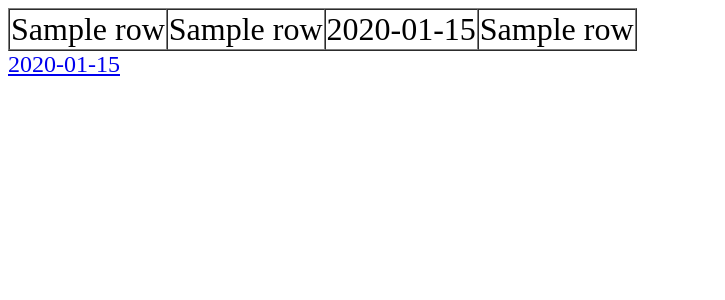
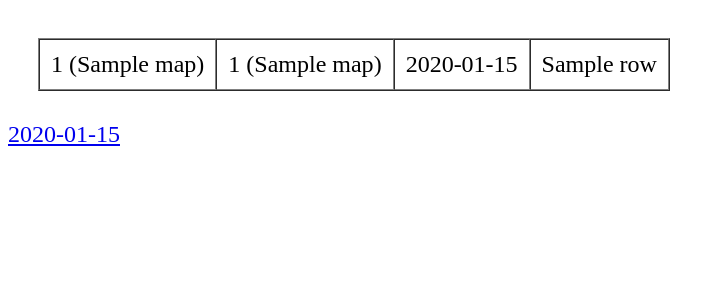
Before and after one commit to iinux/12306, a Flask app: template bjmetro/templates/index.html in a window 1280 px wide. Shown: the top 300 px of the page, without its empty margins (0-725 px from the left). Run offline with Flask 2, Linux system fonts and the light colour scheme; the template is opened without the code that fills it: most values are stand-ins (such as "Sample title", 1, 10 or a date in 2020); parts of the project's set-up code (start-up, migrations or seed data) failed here and were passed over.

Commit message:
beautiful

```diff
--- a/bjmetro/beijing_parse.py
+++ b/bjmetro/beijing_parse.py
@@ -28,6 +28,9 @@ class Parse:
         self.acc_name_map = {
 
         }
+        self.acc_name_map_with_line = {
+
+        }
         for line in lines:
             station_array = []
             stations = line.getElementsByTagName("p")
@@ -35,6 +38,8 @@ class Parse:
                 station = Station(station)
                 if station.lb != "":
                     self.acc_name_map[station.acc] = station.lb
+                    self.acc_name_map_with_line[station.acc] = [station.lb, line.getAttribute("lb"),
+                                                                line.getAttribute("lc")]
                     station_array.append(station)
 
             self.line_array.append(Line(line, station_array))
--- a/bjmetro/templates/index.html
+++ b/bjmetro/templates/index.html
@@ -8,28 +8,39 @@
             overflow: hidden;
             overflow-y: auto;
         }
+
+        #tableDiv {
+        }
+
         table {
-            font-size: 2rem;
+            margin: 30px;
         }
+
+        table p {
+            font-size: 1.5rem;
+            margin: 10px;
+        }
+
         a {
             font-size: 1.5rem;
         }
     </style>
 </head>
 <body>
-<table border="1" cellspacing="0">
+<div id="tableDiv">
+    <table class="gridtable" border="1" cellspacing="0">
         {% for row in data %}
             <tr>
-        <td>{{ row[5] }}</td>
-        <td>{{ row[6] }}</td>
-        <td>{{ row[4].strftime("%Y-%m-%d %H:%M") }}</td>
-        <td><span style='color:{{ row[3] }};'>{{ row[3] }}</span></td>
+                <td><p>{{ map[row[1]][0] }} (<span style="color: {{ map[row[1]][2].replace("0x", "#") }}">{{ map[row[1]][1] }}</span>)</p></td>
+                <td><p>{{ map[row[2]][0] }} (<span style="color: {{ map[row[2]][2].replace("0x", "#") }}">{{ map[row[2]][1] }}</span>)</p></td>
+                <td><p>{{ row[4].strftime("%Y-%m-%d %H:%M") }}</p></td>
+                <td><p><span style="color:{{ row[3] }};">{{ row[3] }}</span></p></td>
             </tr>
         {% endfor %}
     </table>
-
     {% for update_at in all_update_at %}
         <a href='/?update_at={{ update_at }}'>{{ update_at }}</a><br/>
     {% endfor %}
+</div>
 </body>
 </html>
--- a/bjmetro/web.py
+++ b/bjmetro/web.py
@@ -6,6 +6,7 @@ from flask import request, render_template
 import MySQLdb
 import config
 import sys
+import beijing_parse
 
 sys.path.append('../')
 import my_helper
@@ -15,6 +16,7 @@ if not my_helper.PY3:
     sys.setdefaultencoding('utf8')
 
 app = flask.Flask(__name__)
+beijing_parse_instance = beijing_parse.Parse()
 
 
 @app.route("/")
@@ -48,7 +50,8 @@ def index():
 
     db.close()
 
-    return render_template('index.html', all_update_at=_all_update_at, data=data)
+    return render_template('index.html', all_update_at=_all_update_at, data=data,
+                           map=beijing_parse_instance.acc_name_map_with_line)
 
 
 if __name__ == "__main__":
```
Also changed, not shown: 2 other files. Lines whose indentation alone changed are shown as unchanged.
